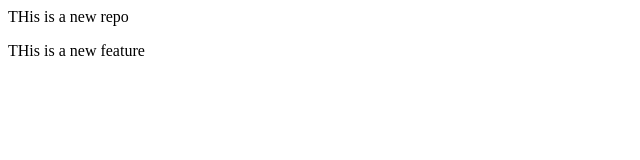
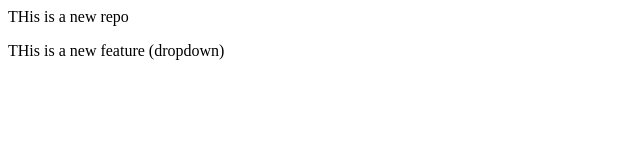
Before and after one commit to keerthi-2007/localrepo, a plain HTML site: page index.html in a window 1280 px wide. Shown: the full height of the page, 0-640 px from the left. Drawn offline with Linux system fonts and the light colour scheme.

Commit message:
Add dropdown

```diff
--- a/index.html
+++ b/index.html
@@ -1,3 +1,3 @@
 <p> THis is a new repo</p>
-<p>THis is a new feature
+<p>THis is a new feature (dropdown)
 </p>
```
